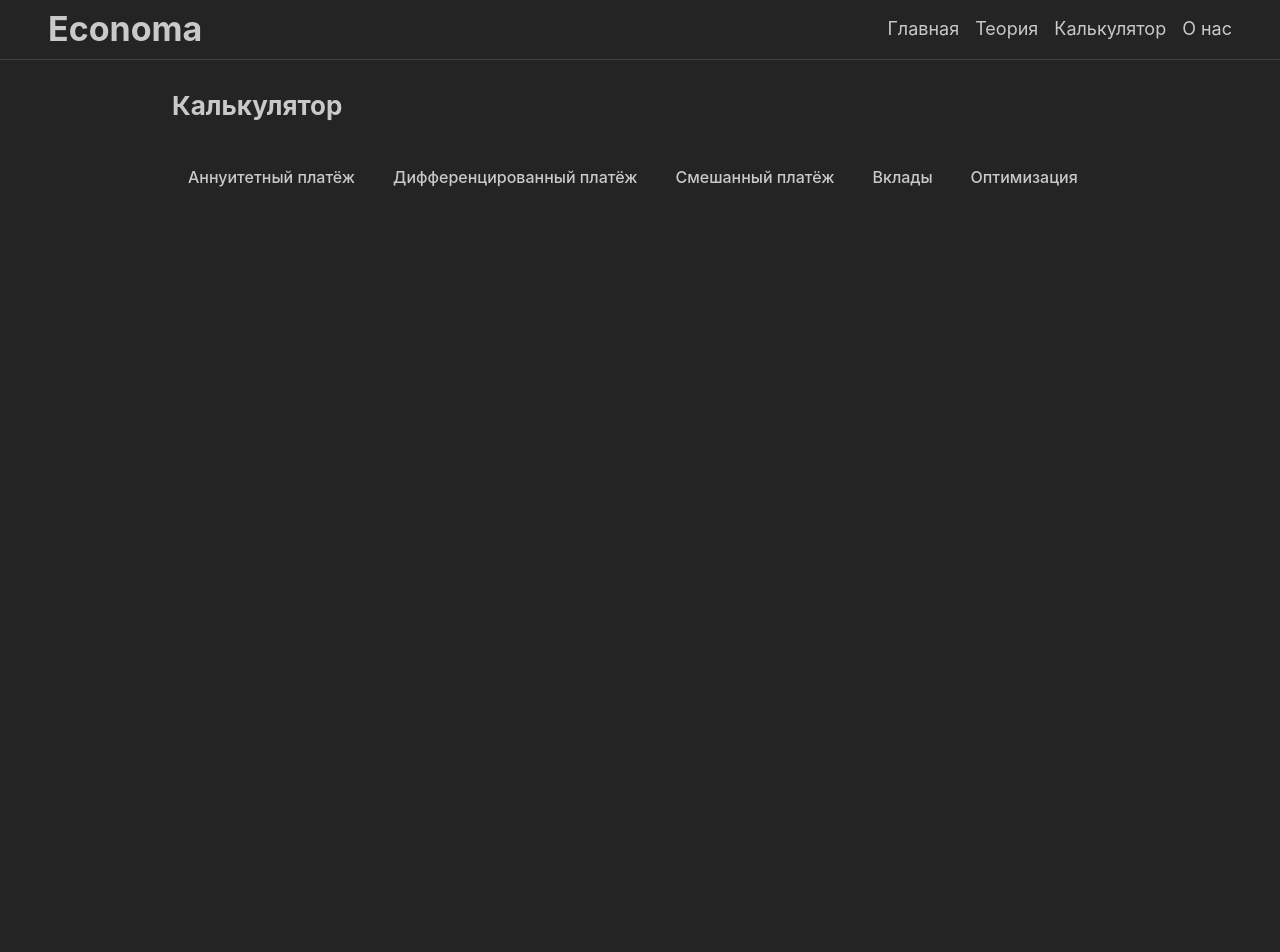
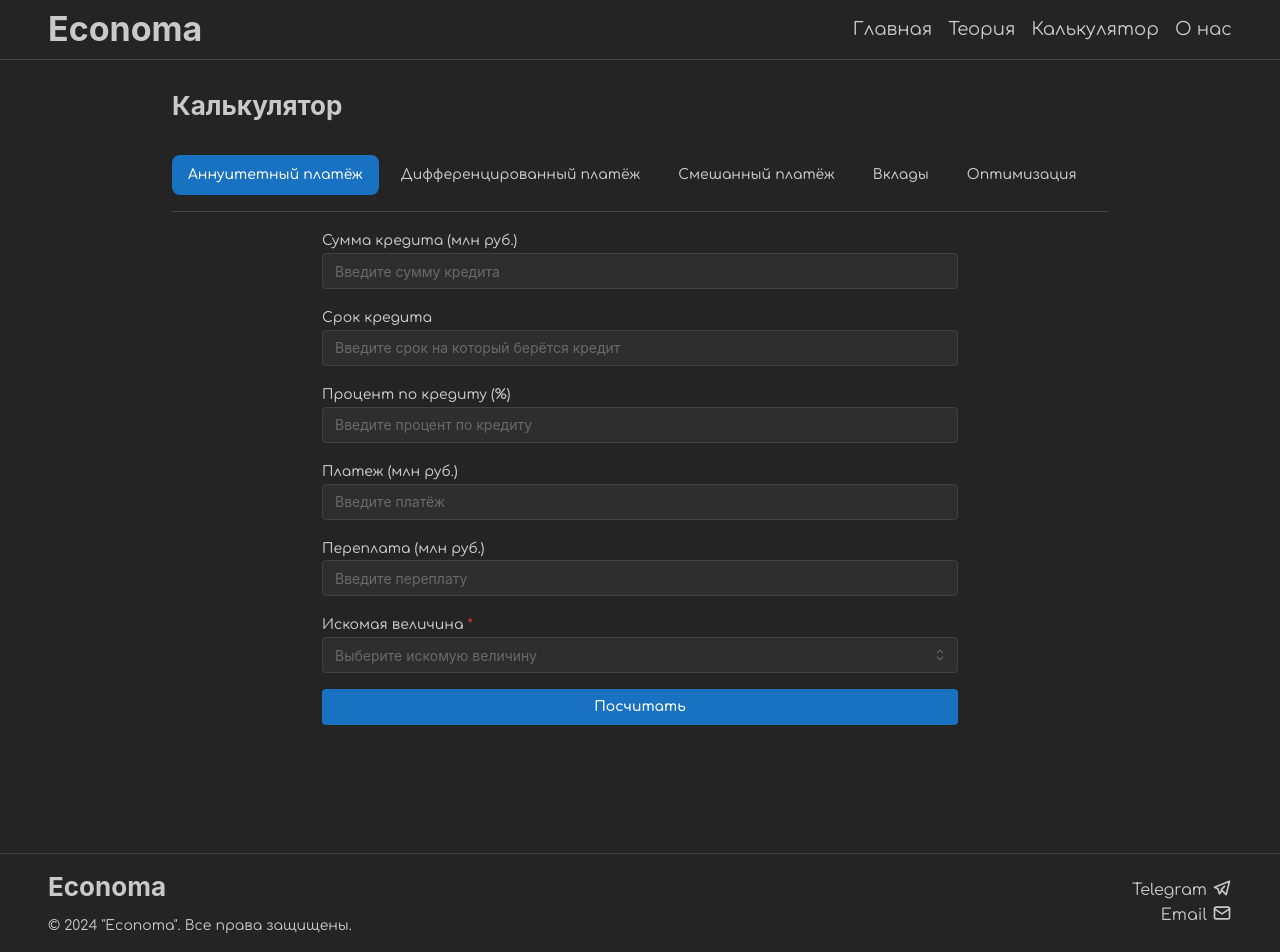
Before and after one commit to Vadimcha/Economa, a React (Vite) app: page /calculator in a window 1280 px wide. Before the commit the page ends 800 px from the top, so only its background shows below. Built offline with nearby package versions, Linux system fonts and the light colour scheme.

Commit message:
Make mini visual changes

```diff
--- a/src/app/global.css
+++ b/src/app/global.css
@@ -1,3 +1,8 @@
 html {
   scroll-behavior: smooth;
 }
+
+* {
+  font-family: "Comfortaa", sans-serif;
+
+}
--- a/src/app/providers/index.tsx
+++ b/src/app/providers/index.tsx
@@ -4,6 +4,7 @@ import { RouterProvider, RouterProviderProps } from "react-router-dom";
 export const Providers = ({ router }: RouterProviderProps ) => {
     return (
         <MantineProvider defaultColorScheme={"dark"}>
+
             <RouterProvider router={router} />
         </MantineProvider>
     );
--- a/src/components/AnPaymentForm/index.tsx
+++ b/src/components/AnPaymentForm/index.tsx
@@ -1,11 +1,12 @@
 import {useFormik} from "formik";
-import {Button, Flex, Select, Space, TextInput, Title} from "@mantine/core";
+import {Button, Center, Container, Flex, Select, Space, TextInput, Title} from "@mantine/core";
 import {useState} from "react";
 import {AnPaymentFunction} from "../../algoritms/AnPaymentFunction";
 
 export const AnPaymentForm = () => {
     const [ans, setAns] = useState<number | null>(null)
     const [reqValue, setReqValue] = useState<string>('')
+    const [error, setError] = useState<string | null>(null)
     const formik = useFormik({
         initialValues: {
             credit_sum: '',
@@ -15,7 +16,10 @@ export const AnPaymentForm = () => {
             overpayment: '',
         },
         onSubmit: (v) => {
-            console.log(v)
+            if(!reqValue) {
+                setError('Введите значение')
+                return;
+            }
             let values = {
                 Summ: Number(v.credit_sum),
                 years: Number(v.term),
@@ -28,9 +32,9 @@ export const AnPaymentForm = () => {
         }
     })
     return (
-        <div>
+        <Container px={"150px"}>
             <form onSubmit={formik.handleSubmit} >
-                <Flex direction={"column"} gap={"md"} px={"150px"}>
+                <Flex direction={"column"} gap={"md"} >
                     <TextInput
                         name={"credit_sum"}
                         label={"Сумма кредита (млн руб.)"}
@@ -69,6 +73,7 @@ export const AnPaymentForm = () => {
                     <Select
                         name={"required_value"}
                         label={`Искомая величина`}
+                        error={error}
                         required
                         placeholder={"Выберите искомую величину"}
                         data={[
@@ -79,13 +84,20 @@ export const AnPaymentForm = () => {
                             'Переплата по кредиту',
                             'Сумма выплат по кредиту'
                         ]}
-                        onChange={(value) => setReqValue(value ? value : '')}
+                        onChange={(value) => {
+                            setReqValue(value ? value : '')
+                            setError(null)
+                        }}
                     />
                     <Button type={"submit"}>Посчитать</Button>
                 </Flex>
-                <Space h={"100px"}/>
             </form>
-            {ans && <Title order={1}>{ans}</Title>}
-        </div>
+            {ans &&
+                <Container component={Center} bg={"var(--mantine-color-grey)"}>
+                    <Title order={1}>Результат: {ans}</Title>
+                </Container>
+            }
+            <Space h={"100px"}/>
+        </Container>
     );
 };
--- /dev/null
+++ b/src/components/Footer/index.tsx
@@ -0,0 +1,25 @@
+import {Flex, Title, Text, Anchor} from "@mantine/core";
+import {IconBrandTelegram, IconMail} from "@tabler/icons-react";
+
+export const Footer = () => {
+    return (
+        <div style={{ borderTop: "1px solid var(--mantine-color-dark-4)", padding: "15px 48px" }}>
+            <Flex w={"100%"} h={"100%"} justify={"space-between"} align={"center"}>
+                <div>
+                    <Title order={2} mb={"sm"}>Economa</Title>
+                    <Text size={"sm"}>© 2024 "Economa". Все права защищены.</Text>
+                </div>
+                <div>
+                    <Anchor style={{ display: "flex", gap: "5px", justifyContent: "flex-end" }} href={"https://t.me/podnebesny00"}>
+                        <Text>Telegram</Text>
+                        <IconBrandTelegram size={20} stroke={2} />
+                    </Anchor>
+                    <Anchor style={{ display: "flex", gap: "5px", justifyContent: "flex-end" }} href={"mailto:gigantofthought@outlook.com"}>
+                        <Text>Email</Text>
+                        <IconMail size={20} stroke={2} />
+                    </Anchor>
+                </div>
+            </Flex>
+        </div>
+    );
+};
--- a/src/components/Layout/index.tsx
+++ b/src/components/Layout/index.tsx
@@ -3,6 +3,7 @@ import {useDisclosure} from "@mantine/hooks";
 import {Header} from "../Header";
 import {TheoryNavBar} from "../TheoryNavBar";
 import {ITheoryItem} from "../../models/ITheoryItem";
+import {Footer} from "../Footer";
 
 export const Layout = ({ children, theoryItem }: { children: React.ReactNode, theoryItem?: ITheoryItem }) => {
     const [opened, { toggle }] = useDisclosure();
@@ -19,6 +20,7 @@ export const Layout = ({ children, theoryItem }: { children: React.ReactNode, th
                     { children }
                 </Container>
             </AppShell.Main>
+            <Footer />
         </AppShell>
     );
 };
--- a/src/main.tsx
+++ b/src/main.tsx
@@ -9,6 +9,9 @@ import {router} from "./app/router";
 
 ReactDOM.createRoot(document.getElementById('root')!).render(
     <React.StrictMode>
+        <link rel="preconnect" href="https://fonts.googleapis.com"/>
+        <link rel="preconnect" href="https://fonts.gstatic.com"/>
+        <link href="https://fonts.googleapis.com/css2?family=Comfortaa:wght@300..700&display=swap" rel="stylesheet"/>
         <Providers router={router} />
     </React.StrictMode>,
 )
--- a/src/pages/CalculatorPage/index.tsx
+++ b/src/pages/CalculatorPage/index.tsx
@@ -1,29 +1,31 @@
 import {Layout} from "../../components/Layout";
-import {Tabs, Title, Text} from "@mantine/core";
+import {Tabs, Title, Text, Divider} from "@mantine/core";
 import {AnPaymentForm} from "../../components/AnPaymentForm";
 
 export const CalculatorPage = () => {
     return (
         <Layout>
             <Title order={2} mb={"xl"}>Калькулятор</Title>
-            <Tabs variant="pills" radius="md" defaultValue="gallery">
-                <Tabs.List mb={"lg"}>
-                    <Tabs.Tab value="an_payment">
-                        <Text size={"md"} fw={500}>Аннуитетный платёж</Text>
+            <Tabs variant="pills" radius="md" defaultValue="an_payment">
+                <Tabs.List>
+                    <Tabs.Tab value="an_payment" >
+                        <Text size={"sm"} fw={500}>Аннуитетный платёж</Text>
                     </Tabs.Tab>
                     <Tabs.Tab value="diff_payment">
-                        <Text size={"md"} fw={500}>Дифференцированный платёж</Text>
+                        <Text size={"sm"} fw={500}>Дифференцированный платёж</Text>
                     </Tabs.Tab>
                     <Tabs.Tab value="mix_payment">
-                        <Text size={"md"} fw={500}>Смешанный платёж</Text>
+                        <Text size={"sm"} fw={500}>Смешанный платёж</Text>
                     </Tabs.Tab>
                     <Tabs.Tab value="deposits">
-                        <Text size={"md"} fw={500}>Вклады</Text>
+                        <Text size={"sm"} fw={500}>Вклады</Text>
                     </Tabs.Tab>
                     <Tabs.Tab value="optimization">
-                        <Text size={"md"} fw={500}>Оптимизация</Text>
+                        <Text size={"sm"} fw={500}>Оптимизация</Text>
                     </Tabs.Tab>
                 </Tabs.List>
+
+                <Divider my={"md"} />
 
                 <Tabs.Panel value="an_payment">
                     <AnPaymentForm />
--- a/src/pages/HomePage/HomePage.css
+++ b/src/pages/HomePage/HomePage.css
@@ -6,5 +6,5 @@
 }
 
 .link:hover {
-  background-color: grey;
+  background-color: #4d4d4d;
 }
--- a/src/pages/HomePage/index.tsx
+++ b/src/pages/HomePage/index.tsx
@@ -2,12 +2,17 @@ import {Center, Flex, Text, UnstyledButton} from "@mantine/core";
 import {INavLink, NavLinksData} from "../../data/NavLinksData";
 import {useNavigate} from "react-router-dom";
 import './HomePage.css'
+import {Layout} from "../../components/Layout";
 
 export const HomePage = () => {
     const navigate = useNavigate()
     return (
-        <Flex component={Center} w='100vw' h='100vh' direction={"column"}>
+        <Layout>
+            <Flex component={Center} style={{ height: "calc(85vh - 60px)" }} direction={"column"}>
                 <Text size={"5rem"} fw={500}>Economa</Text>
+                <Text my={"xl"}>Lorem ipsum dolor sit amet, consectetur adipiscing elit. Nullam ipsum purus, pulvinar sit amet magna quis, accumsan semper velit. Nam scelerisque porta nunc non malesuada. Proin vitae mattis justo, nec hendrerit ipsum. Nunc ante massa, molestie sed feugiat vitae, lacinia eget nulla. Mauris efficitur posuere vestibulum. Vivamus massa ante, aliquet id tempor at, viverra nec ex. Phasellus at sem eget lacus tempor tempus euismod quis tellus. Nullam lobortis, tortor id lacinia laoreet, nisl nunc interdum sapien, a laoreet nunc augue non ex. Fusce et eros erat. Fusce at est odio. Phasellus condimentum porta lacus a maximus.
+                    Mauris volutpat tincidunt velit nec bibendum. Aenean egestas mauris nisi, a malesuada ex sollicitudin vitae. Quisque rutrum ante eget fermentum feugiat. Vestibulum et metus odio. Phasellus in erat eget metus tristique ornare in ac dui. Maecenas sed euismod tellus, quis euismod erat. Phasellus ultricies magna eget augue maximus, sollicitudin blandit sapien rhoncus. Pellentesque eget dui libero. Duis rhoncus luctus est, vitae tempor elit. Mauris blandit sollicitudin lobortis. Vestibulum vestibulum sollicitudin felis, vitae pharetra odio finibus ac. Proin quis lectus neque. Ut vel condimentum est. Donec ac ultrices elit. Fusce consectetur sollicitudin mollis. Etiam leo urna, viverra sit amet arcu ut, luctus rhoncus mi.
+                </Text>
                 <Flex gap={50} justify={"space-between"} mt={"md"}>
                     { NavLinksData.map((link: INavLink) => {
                         return (
@@ -24,5 +29,6 @@ export const HomePage = () => {
                     }) }
                 </Flex>
             </Flex>
+        </Layout>
     )
 }
```
Lines whose indentation alone changed are shown as unchanged.
